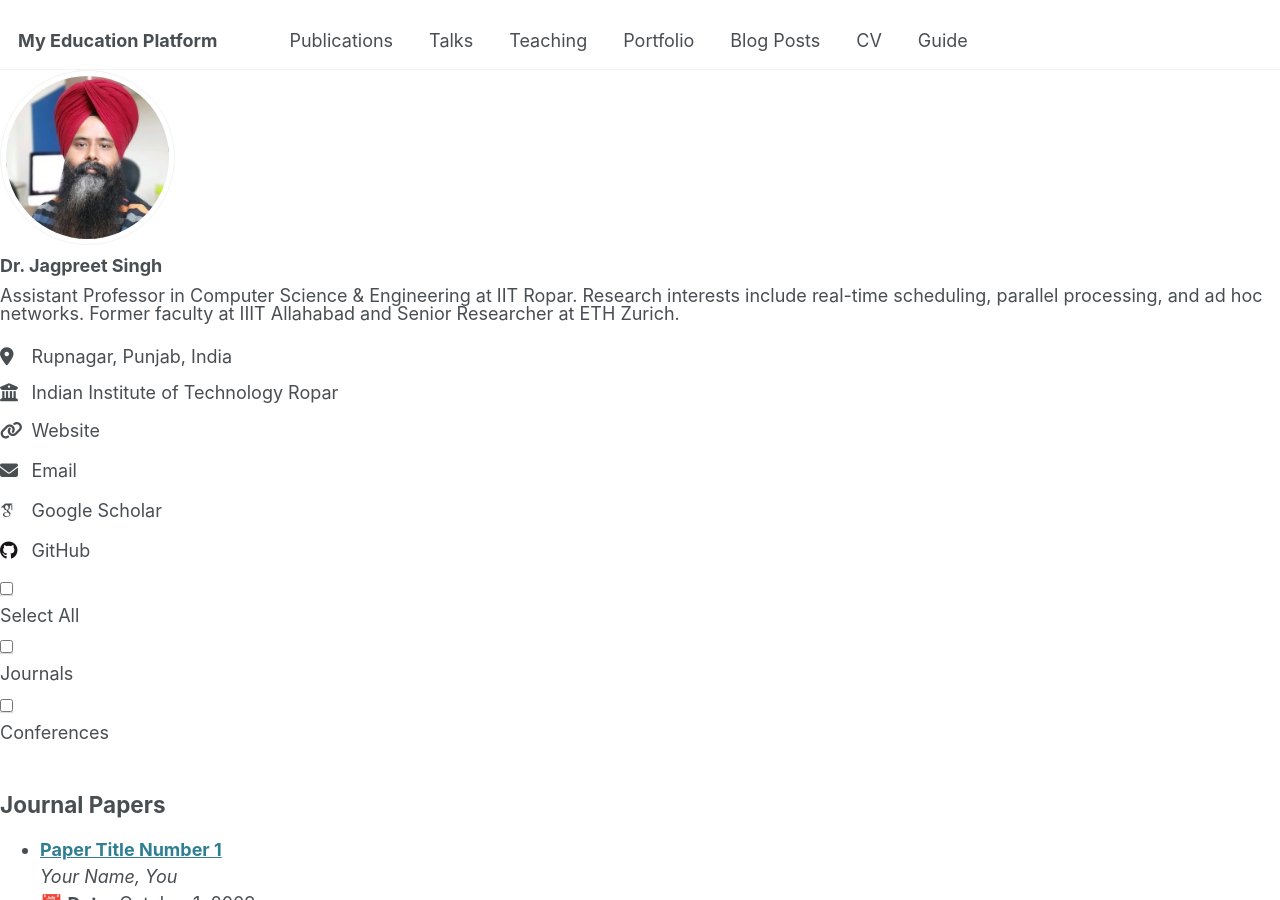
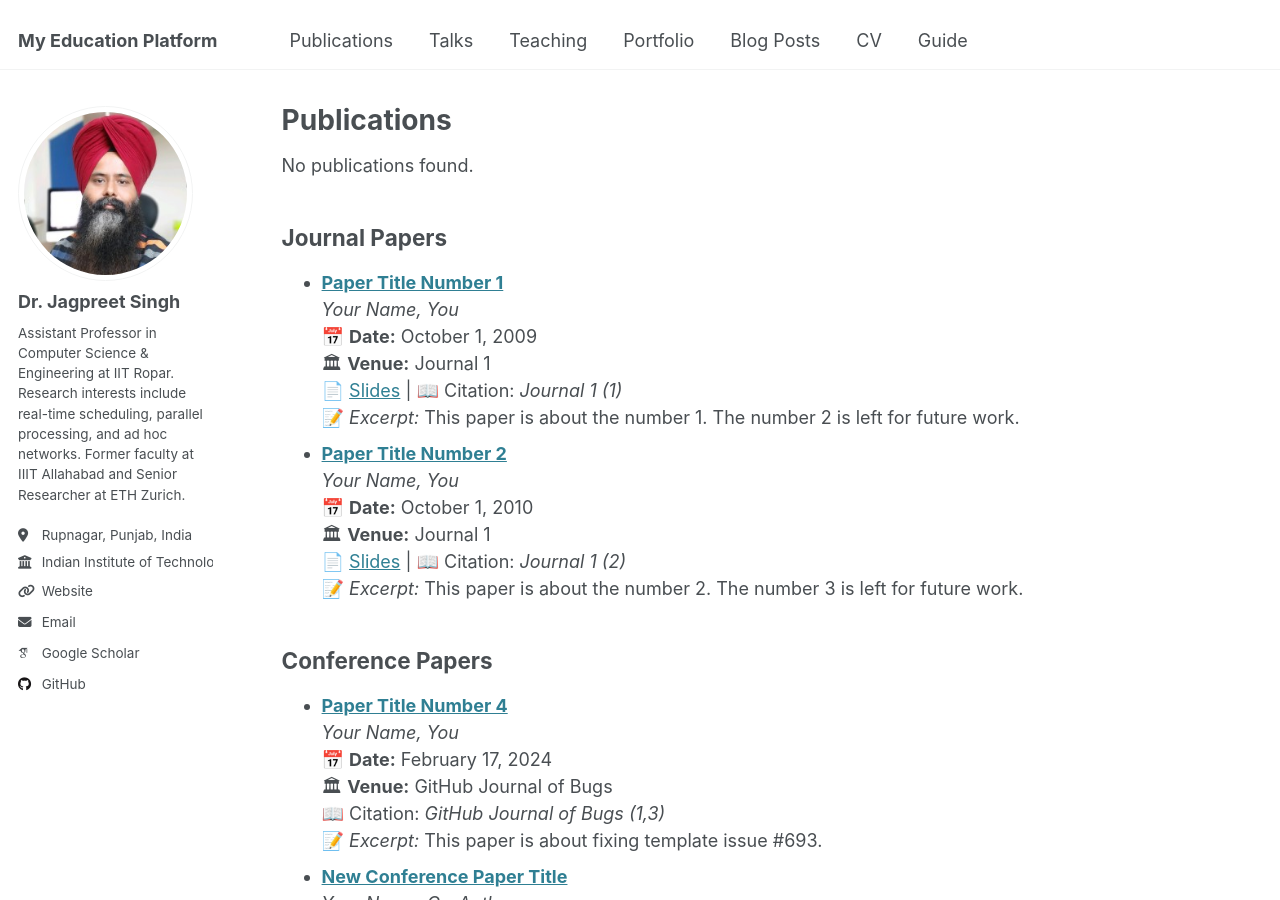
Before and after one commit to Sharma-eng-cli/Sharma-eng-cli.github.io, a Jekyll site: the page built from _pages/publications.md, in a window 1280 px wide and 900 px high. Built offline with Jekyll 4.4.1, drawn with Linux system fonts in a browser that asks for light colours; some web fonts are replaced; the list of posts is cut into pages by our own code; comment, search, counter and statistics services are not loaded.

Commit message:
coustomized publications

```diff
--- a/_pages/publications.md
+++ b/_pages/publications.md
@@ -10,19 +10,12 @@
   categories: ["manuscripts", "conferences"]
 ---
 
-<div class="main-content">
-    <!-- Author Profile (on the left) -->
-    {% if page.author_profile %}
-        <div class="author-profile">
-            {% include author-profile.html %}
-        </div>
-    {% endif %}
 
-<div class="filter-container">
+<!-- <div class="filter-container">
     <input type="checkbox" id="selectAll"> <label for="selectAll">Select All</label>
     <input type="checkbox" id="journalFilter"> <label for="journalFilter">Journals</label>
     <input type="checkbox" id="conferenceFilter"> <label for="conferenceFilter">Conferences</label>
-</div>
+</div> -->
 
 {% capture publications_content %}
 {% include all_publications.md %}
--- a/publications/index.html
+++ b/publications/index.html
@@ -22,7 +22,7 @@
 <!-- Filtering Section -->
 <div class="filter-container">
   <label><input type="checkbox" id="selectAll"> Select All</label>
-  <label><input type="checkbox" id="journalFilter" data-category="journal"> Journals</label>
+  <label><input type="checkbox" id="journalFilter" data-category="manuscript"> Journals</label>
   <label><input type="checkbox" id="conferenceFilter" data-category="conference"> Conferences</label>
 </div>
 
@@ -54,7 +54,7 @@
     {% endif %}
   </div>
 </div>
-
+{% include all_publications.md %}
 <!-- Include JavaScript -->
 <script src="{{ site.baseurl }}/assets/js/filter-publications.js"></script>
 <script src="{{ site.baseurl }}/assets/js/paginate-publications.js"></script>
```
Also changed, not shown: other parts of _pages/publications.md (+1 -1 lines), assets/css/style.css (+0 -16 lines).
